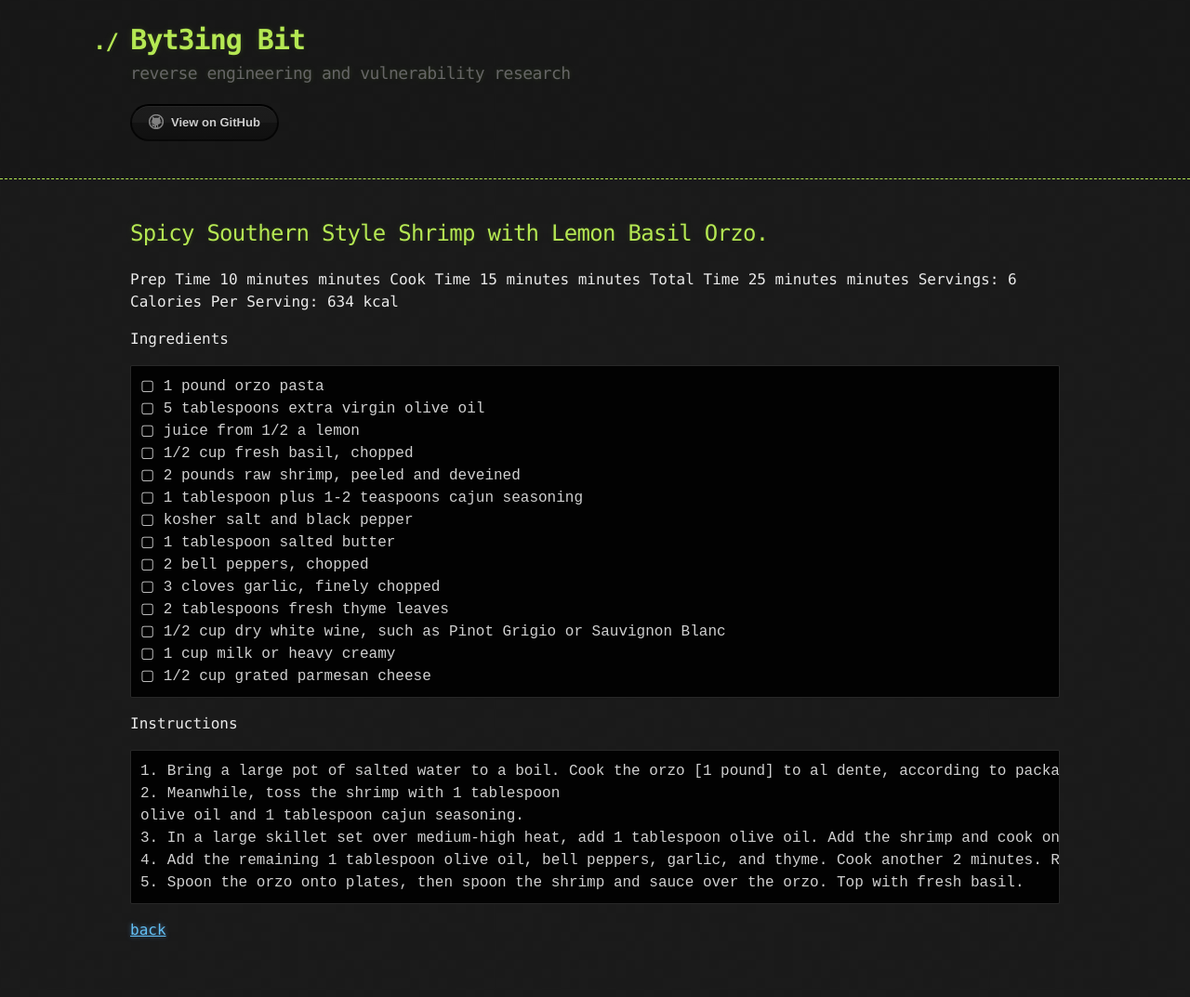
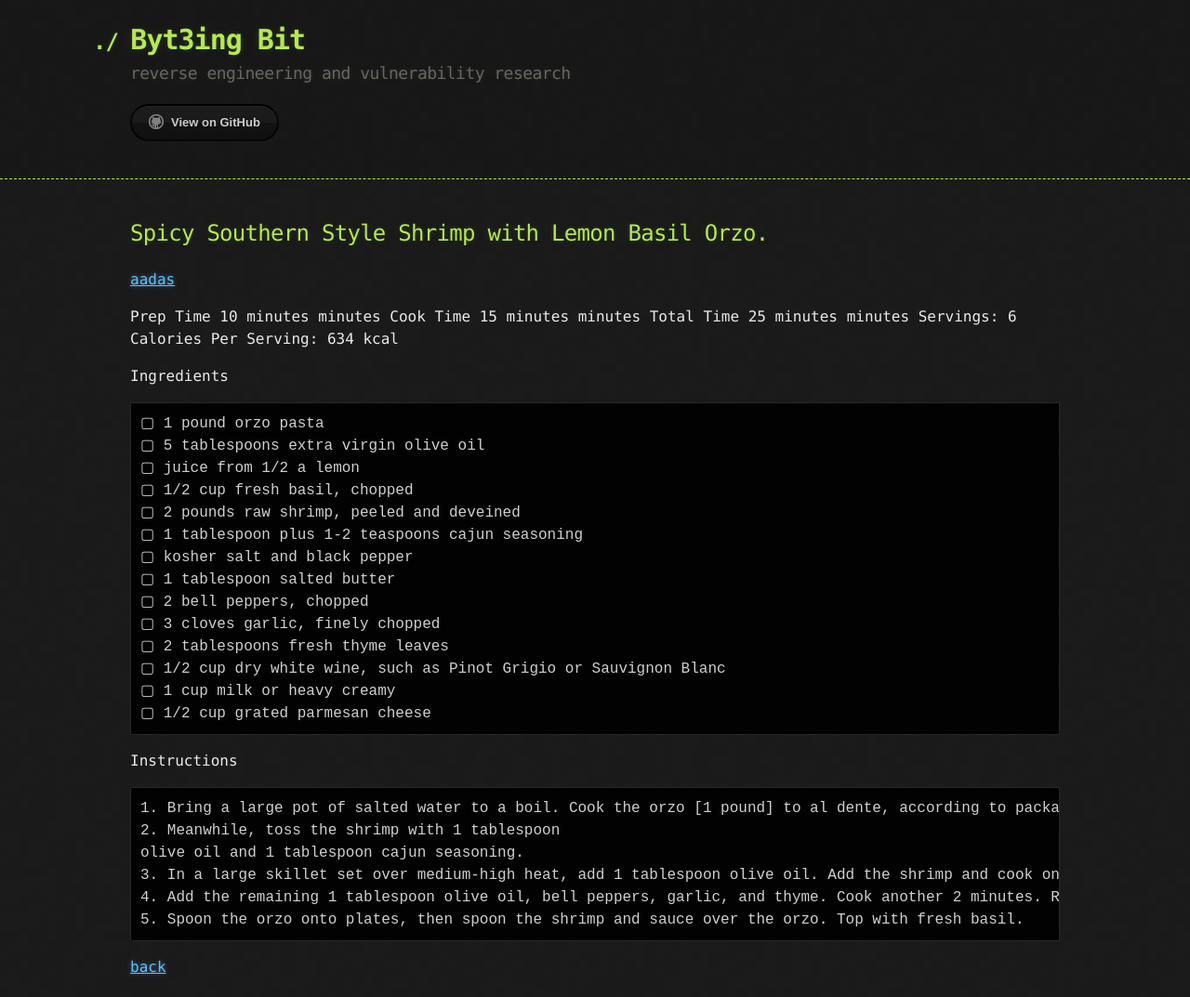
Before and after one commit to byt3ingbit/byt3ingbit.github.io, a Jekyll site: the page built from recipes.md, in a window 1280 px wide. Shown: the whole page at 93% size. Built offline with Jekyll 4.4.1, drawn with Linux system fonts in a browser that asks for light colours; our own code applies the rules of GitHub Pages for plain Markdown files; before the commit the page ends 1033 px from its top, so only the background shows below that.

Commit message:
added recipe

```diff
--- a/recipes.md
+++ b/recipes.md
@@ -3,6 +3,9 @@ layout: default
 ---
 
 ##  Spicy Southern Style Shrimp with Lemon Basil Orzo.
+
+
+[aadas](./recipes/southern.html)
 
 Prep Time 10 minutes minutes
 Cook Time 15 minutes minutes
```
